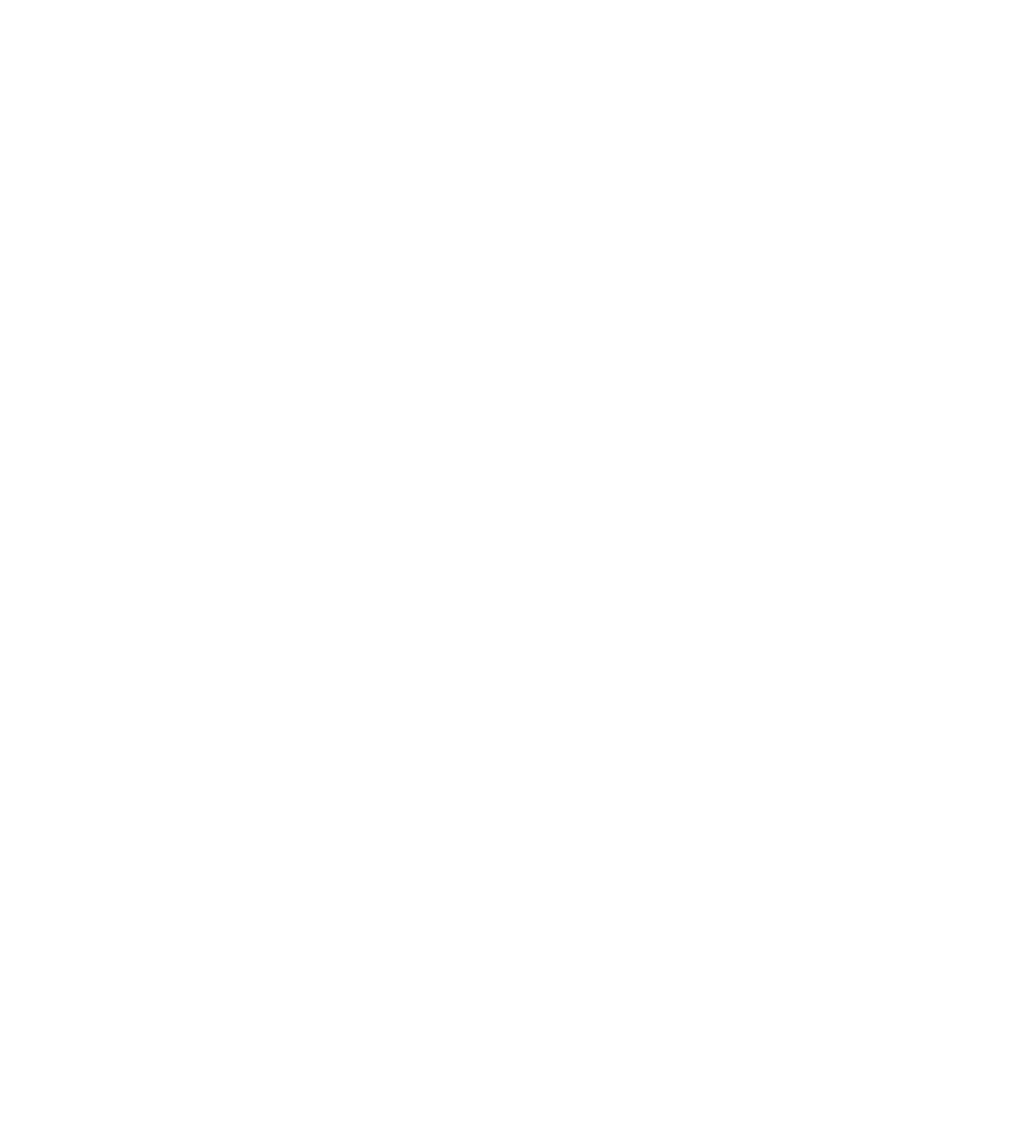
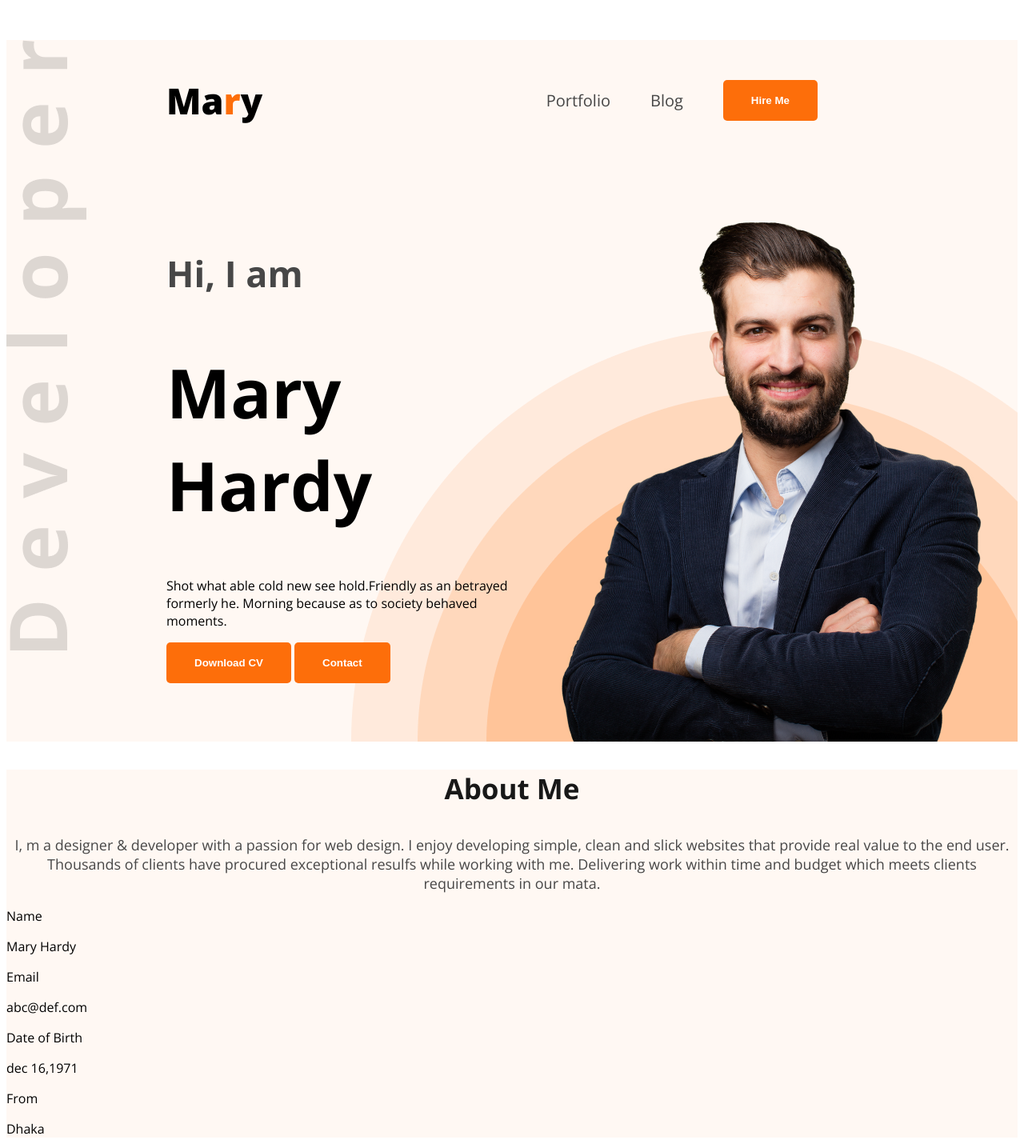
Before and after one commit to fatema1361/webdev-portfolio, a plain HTML site: page index.html in a window 1280 px wide. Shown: the whole page at 80% size. Before the commit the page ends 800 px from the top, so only its background shows below. Drawn offline with nearby package versions, Linux system fonts and the light colour scheme.

Commit message:
added header and main

```diff
--- a/index.html
+++ b/index.html
@@ -4,13 +4,74 @@
     <meta charset="UTF-8">
     <meta name="viewport" content="width=device-width, initial-scale=1.0">
     <title>web dev portfolio</title>
+    <link rel="preconnect" href="https://fonts.googleapis.com">
+<link rel="preconnect" href="https://fonts.gstatic.com" crossorigin>
+<link href="https://fonts.googleapis.com/css2?family=Open+Sans:ital,wght@0,300..800;1,300..800&display=swap" rel="stylesheet">
+
+    <link rel="stylesheet" href="style/portfolio.css">
 </head>
-<body>
- <header>
+<body class="open-sans-normal">
 
+
+ <header class="header secondary-bg">
+     <nav>
+        <h3 class="nav-title">Ma<span class="text-primary">r</span>y</h3>
+        <ul>
+            <li><a class="dark-2" href="">Portfolio</a></li>
+            <li><a class="dark-2" href="">Blog</a></li>
+            <li><a href=""><button class="btn-primary">Hire Me</button></a></li>
+        </ul>
+     </nav>
+     <div class="banner">
+        <div class="banner-content">
+             <h4 class="banner-greeting dark-2">Hi, I am</h4>
+             <h1 class="banner-title">Mary Hardy</h1>
+             <p class="banner-drecription">
+                Shot what able cold new see hold.Friendly as an betrayed formerly
+                he. Morning because as to society behaved moments.
+             </p>
+             <button class="btn-primary">Download CV</button>
+             <button class="btn-primary">Contact</button>
+
+        </div>
+        <img class="banner-profile-pic" src="images/hardy.png">
+     </div>
  </header>
  <main>
+     <section class="about secondary-bg">
+       <h3 class="section-title">About Me</h3>
+       <p class="section-description">I, m a designer & developer with a passion for web design. I enjoy developing simple, clean and
+slick websites that provide real value to the end user. Thousands of clients have procured
+exceptional resulfs while working with me. Delivering work within time and budget which meets
+clients requirements in our mata.
 
+       </p>
+
+         <!-- .aboutitem*4>p.item-title+p.item-description  -->
+
+      <div class="about-items"></div>
+         <div class="about-item">
+            <p class="item-title">Name</p>
+            <p class="item-description">Mary Hardy</p>
+         </div>
+         <div class="about-item">
+            <p class="item-title">Email</p>
+            <p class="item-description">abc@def.com</p>
+         </div>
+         <div class="about-item">
+            <p class="item-title">Date of Birth</p>
+            <p class="item-description">dec 16,1971</p>
+         </div>
+         <div class="about-item">
+            <p class="item-title">From</p>
+            <p class="item-description">Dhaka</p>
+         </div>
+
+       </div>
+
+
+
+     </section>
  </main>
  <footer>
 
--- /dev/null
+++ b/style/portfolio.css
@@ -0,0 +1,112 @@
+
+
+
+.open-sans-normal {
+  font-family: "Open Sans", sans-serif;
+  font-optical-sizing: auto;
+
+  font-style: normal;
+  font-variation-settings:
+    "wdth" 100;
+}
+/* shared style */
+.secondary-bg{
+    background-color: #FFF8F3;
+
+}
+.text-primary{
+    color: #FD6E0A;
+}
+.dark-2{
+    color: #474747;
+}
+.btn-primary{
+    background-color: #FD6E0A;
+    font-weight: bold;
+    color: white;
+    padding: 18px 35px;
+    border-radius: 5px;
+    border: none;
+}
+.section-title{
+    font-size: 35px;
+    font-weight: bold;
+    color: #181818;
+    text-align: center;
+}
+.section-description{
+    font-size: 18px;
+    color: #474747;
+    text-align: center;
+}
+/* header */
+.header{
+   background-image: url('../images/developer.png'), url('../images/header_bg.png');
+background-repeat: no-repeat;
+background-position: top left,bottom right;
+
+/* Nav styles */
+nav{
+    display: flex;
+    align-items:center;
+    justify-content: space-between;
+    margin: 50px 200px;
+}
+.nav-title{
+    font-weight: 800;
+    font-size: 45px;
+}
+nav ul{
+    display: flex;
+    align-items: center;
+    /* margin-right: 50px;
+    justify-content: space-between; */
+}
+nav ul li{
+    list-style: none;
+    margin-right: 50px;
+
+}
+nav li a{
+    text-decoration: none;
+    font-size: 20px;
+
+}
+/* banner sttyle */
+.banner{
+    display: flex;
+    justify-content: space-between;
+    margin: 0 35px 0 200px;
+}
+.banner-content{
+    max-width: 580px;
+}
+.banner-greeting{
+    font-size: 45px;
+    font-weight: 600px;
+}
+.banner-title{
+    font-weight: bold;
+    font-size: 85px;
+}
+.banner-profile-pic{
+width: 800px;
+}
+main{
+    max-width: 1140px;
+    margin: 0 auto;
+}
+/* about style */
+.about{
+border-radius: 10px;
+padding: 130px 150px;
+text-align: center;
+margin-top: 130px;
+}
+.about-items{
+    display: flex;
+    justify-content: space-between;
+}
+.item-description{
+    font-weight: 600px;
+}
```
